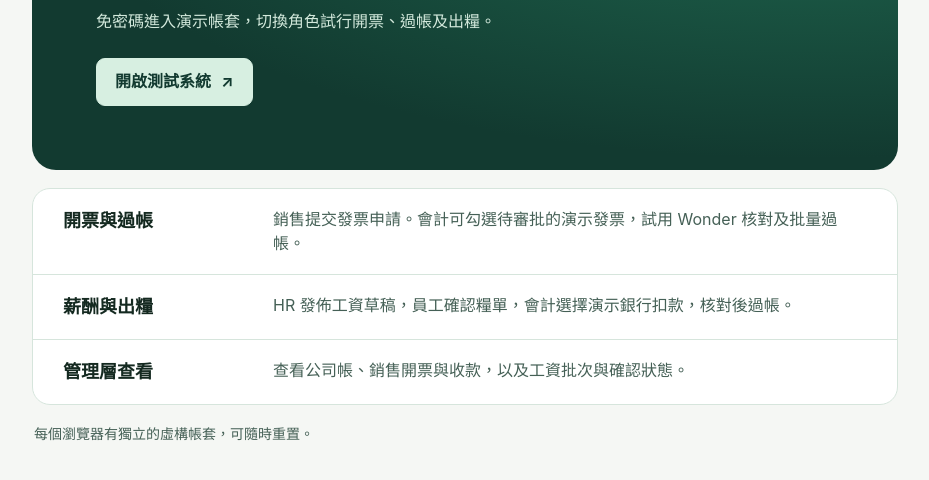
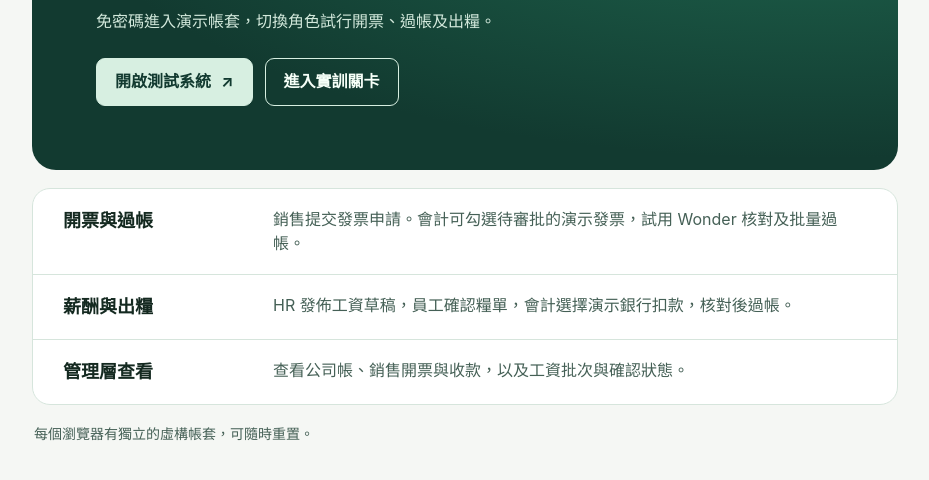
Before and after one commit to dns0129/cagene-finance-demo, a plain HTML site: page index.html in a window 1280 px wide. Shown: the part 276-756 px from the top of the page, without its empty margins (175-1104 px from the left). Drawn offline with Linux system fonts and the light colour scheme.

Commit message:
Expose role-based training levels from both public demo entry points

```diff
--- a/app/assets/personal-space.js
+++ b/app/assets/personal-space.js
@@ -69,7 +69,7 @@ class PersonalSpace {
     const roles=[['accountant','会计'],['owner','管理层'],['sales','销售'],['hr','人事'],['employee','员工']];
     this.demoBar.innerHTML=L.markup(`<div class="demo-bar-title"><strong>演示版本</strong><small>虚构资料，可直接操作</small></div>
       <div class="demo-bar-actions"><label for="demo-role">角色</label><select id="demo-role">${roles.map(([id,label])=>`<option value="${id}"${id===this.user.role?' selected':''}>${label}</option>`).join('')}</select>
-      ${btn('demo-reset','重置演示','btn small')}${btn('logout',window.pagesDemoRequest?'返回试用首页':'返回登录','btn small')}</div>
+      <a class="btn small" href="index.html?training=1${L.current==='zh-HK'?'&amp;lang=zh-HK':''}#training">实训关卡</a>${btn('demo-reset','重置演示','btn small')}${btn('logout',window.pagesDemoRequest?'返回试用首页':'返回登录','btn small')}</div>
       <p id="demo-error" class="space-error" role="alert"></p>`);
     this.demoBar.hidden=false;
   }
--- a/index.html
+++ b/index.html
@@ -19,6 +19,9 @@
     h1{margin:0 0 12px;font-size:clamp(30px,6vw,52px);line-height:1.13;letter-spacing:-.045em;text-wrap:balance}
     a{color:var(--accent)}
     .enter{display:inline-flex;min-height:48px;align-items:center;gap:10px;padding:10px 18px;border:1px solid #d7efe1;border-radius:9px;background:#d7efe1;color:#123a30;text-decoration:none;font-weight:750;transition:background-color .18s,box-shadow .18s}
+    .actions{display:flex;flex-wrap:wrap;gap:12px}
+    .enter.secondary{background:transparent;color:#f6fff8}
+    .enter.secondary:hover{background:#234d40}
     .enter:hover{background:#fff;box-shadow:0 3px 16px #122b2760}
     a:focus-visible{outline:3px solid #368d69;outline-offset:4px}
     .paths{margin-top:18px;border:1px solid var(--line);border-radius:18px;background:white;overflow:hidden}
@@ -37,7 +40,8 @@
     <section class="hero" aria-labelledby="title">
       <h1 id="title">財務工作台</h1>
       <p>免密碼進入演示帳套，切換角色試行開票、過帳及出糧。</p>
-      <a class="enter" href="./app/?demo=1&amp;lang=zh-HK">開啟測試系統 <span aria-hidden="true">↗</span></a>
+      <div class="actions"><a class="enter" href="./app/?demo=1&amp;lang=zh-HK">開啟測試系統 <span aria-hidden="true">↗</span></a>
+      <a class="enter secondary" href="./app/?training=1&amp;lang=zh-HK#training">進入實訓關卡</a></div>
     </section>
     <section class="paths" aria-label="試用流程">
       <article><h2>開票與過帳</h2><p>銷售提交發票申請。會計可勾選待審批的演示發票，試用 Wonder 核對及批量過帳。</p></article>
```
